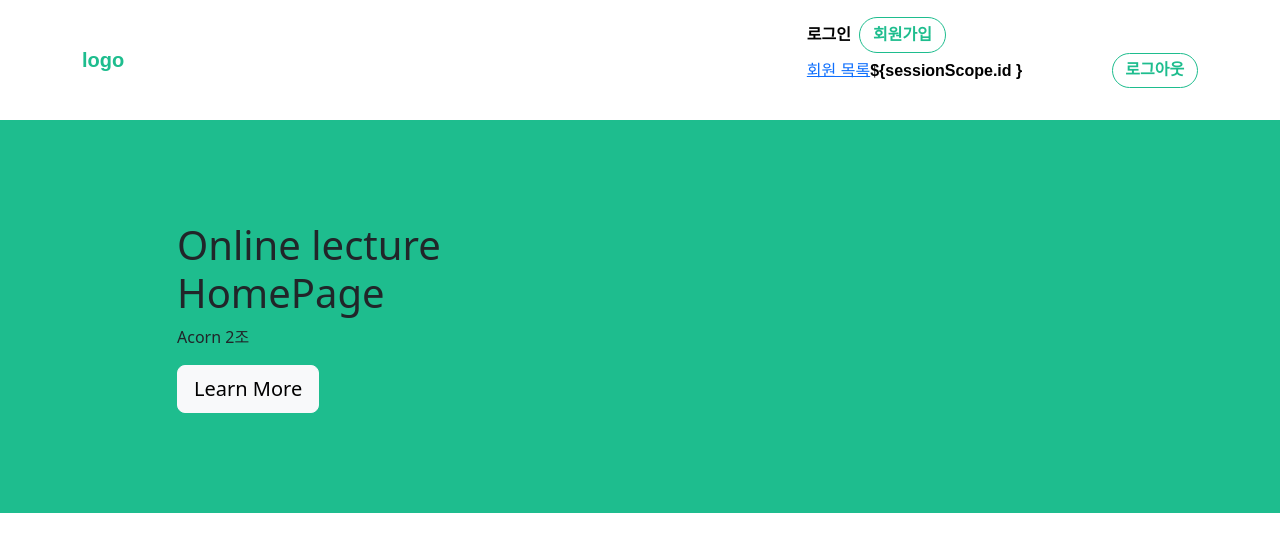
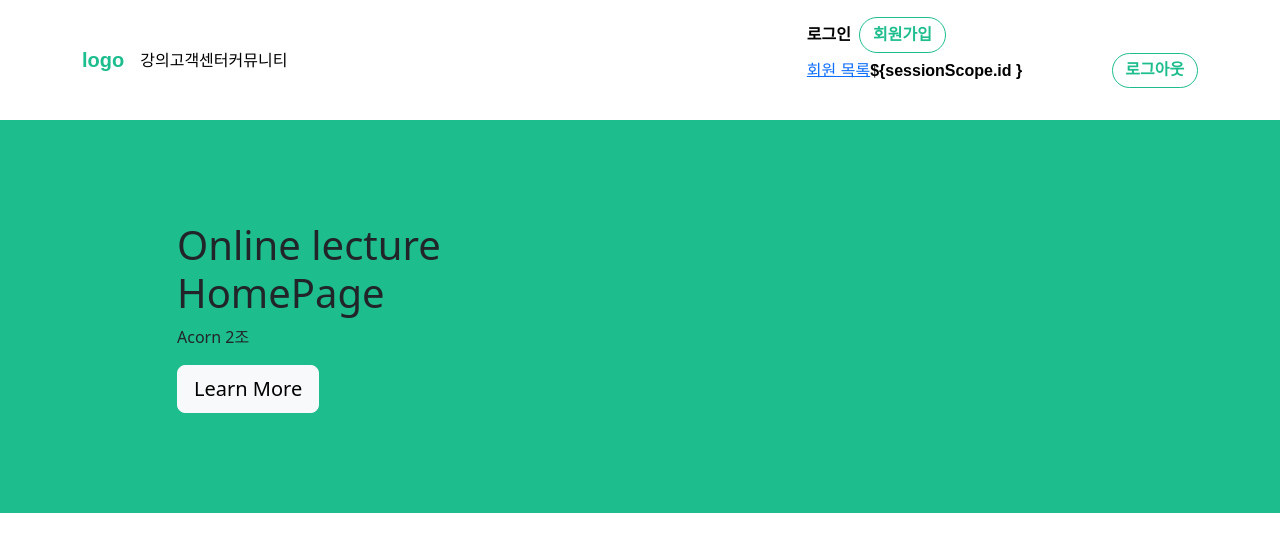
Before and after one commit to Acorn202210/Web, a Vue app: page / in a window 1280 px wide. Shown: the top 552 px of the page. Built offline with nearby package versions, Linux system fonts and the light colour scheme.

Commit message:
component 정리

```diff
--- a/src/App.vue
+++ b/src/App.vue
@@ -1,5 +1,5 @@
 <template>
-  <header-component/>
+  <Header/>
 
   <div class="wrapper" id="App">
     <!--<jsp:include page="/WEB-INF/views/include/header.jsp"></jsp:include>-->
@@ -26,7 +26,7 @@
 </template>
 
 <script>
-import HeaderComponent from './components/HeaderComponent.vue'
+import Header from './components/common/Header.vue'
 
 export default {
   name: 'App',
@@ -39,7 +39,7 @@ export default {
 
   },
   components: {
-    HeaderComponent
+    Header
   },
 
 
--- a/src/components/HeaderComponent.vue
+++ b/src/components/common/Header.vue
@@ -6,9 +6,8 @@
                         navigation</span><span class="navbar-toggler-icon ham-btn"></span></button>
                 <div class="collapse navbar-collapse" id="navcol-1">
                     <ul class="nav navbar-nav">
-
                         <li class="dropdown">
-                        <a class="dropdown-toggle nav-link dropdown-toggle new-nav-link" data-toggle="dropdown" aria-expanded="false" href="#">강의 </a>
+                        <a>강의 </a>
                             <div class="dropdown-menu" role="menu">
                                 <a class="dropdown-item" role="presentation" href="${pageContext.request.contextPath}/lecture/list?large_category=front&small_category=0">웹프론트엔드</a>
                                 <a class="dropdown-item" role="presentation" href="${pageContext.request.contextPath}/lecture/list?large_category=backend&small_category=0">웹백엔드</a>
@@ -16,16 +15,16 @@
                             </div>
                         </li>
                         <!--<li class="nav-item" role="presentation"><a class="nav-link active" href="#">Link</a></li>-->
-                        <li class="dropdown"><a class="dropdown-toggle nav-link dropdown-toggle new-nav-link"
-                            data-toggle="dropdown" aria-expanded="false" href="#">고객센터 </a>
+                        <li>
+                            <a>고객센터 </a>
                             <div class="dropdown-menu" role="menu">
-                                <a class="dropdown-item" role="presentation" href="${pageContext.request.contextPath}/notice/list">공지사항</a>
-                                <a class="dropdown-item" role="presentation" href="${pageContext.request.contextPath}/faq/list">자주묻는질문</a>
-                                <a class="dropdown-item" role="presentation" href="${pageContext.request.contextPath}/qna_board/list">1:1 문의</a>
+                                <a>공지사항</a>
+                                <a>자주묻는질문</a>
+                                <a>1:1 문의</a>
                             </div>
                         </li>
-                        <li class="dropdown"><a class="dropdown-toggle nav-link dropdown-toggle new-nav-link"
-                            data-toggle="dropdown" aria-expanded="false" href="#">커뮤니티</a>
+                        <li>
+                            <a>커뮤니티</a>
                             <div class="dropdown-menu" role="menu">
                                 <a class="dropdown-item" role="presentation" href="${pageContext.request.contextPath}/qna_users/list">질문답변</a>
                                 <a class="dropdown-item" role="presentation" href="${pageContext.request.contextPath}/qna_free/list">자유게시판</a>
@@ -38,7 +37,6 @@
                             <input class="form-control search-field" type="search" name="search" id="search-field">
                         </div>
                     </form> -->
-
                     <div style="margin-left:auto">
                         <c:choose>
                             <c:when test="${ empty sessionScope.id}">
@@ -63,7 +61,6 @@
                 </div>
             </div>
         </nav>
-
         <!--<script src="https://cdnjs.cloudflare.com/ajax/libs/jquery/3.2.1/jquery.min.js"></script>-->
     </div>
 </template>
```
Also changed, not shown: src/components/Faq.vue (added).
